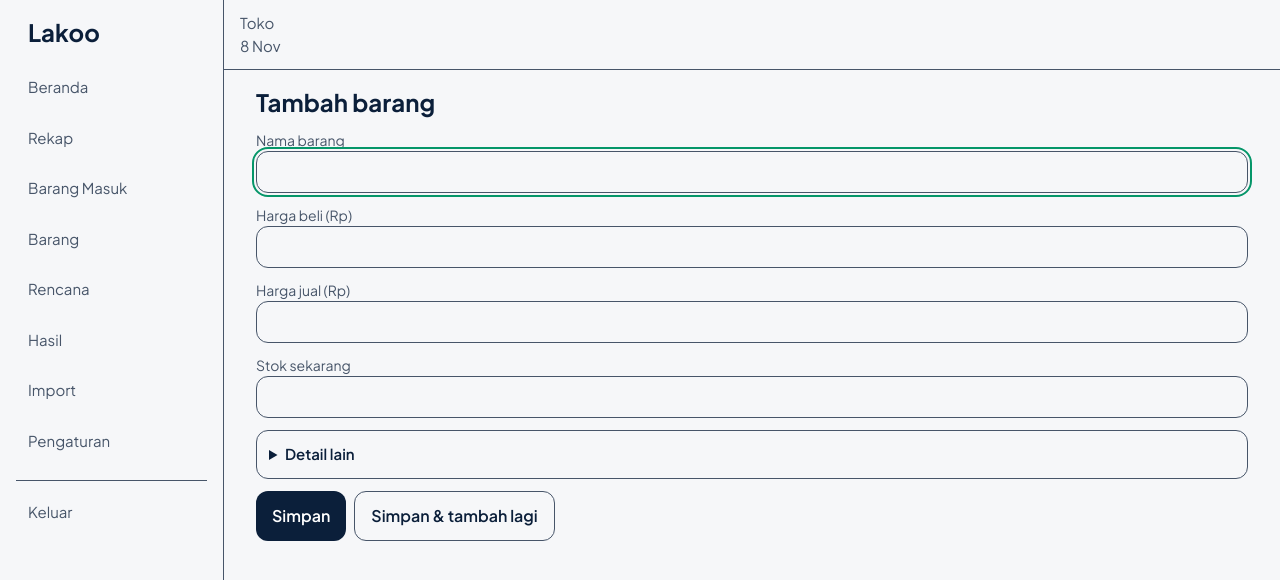
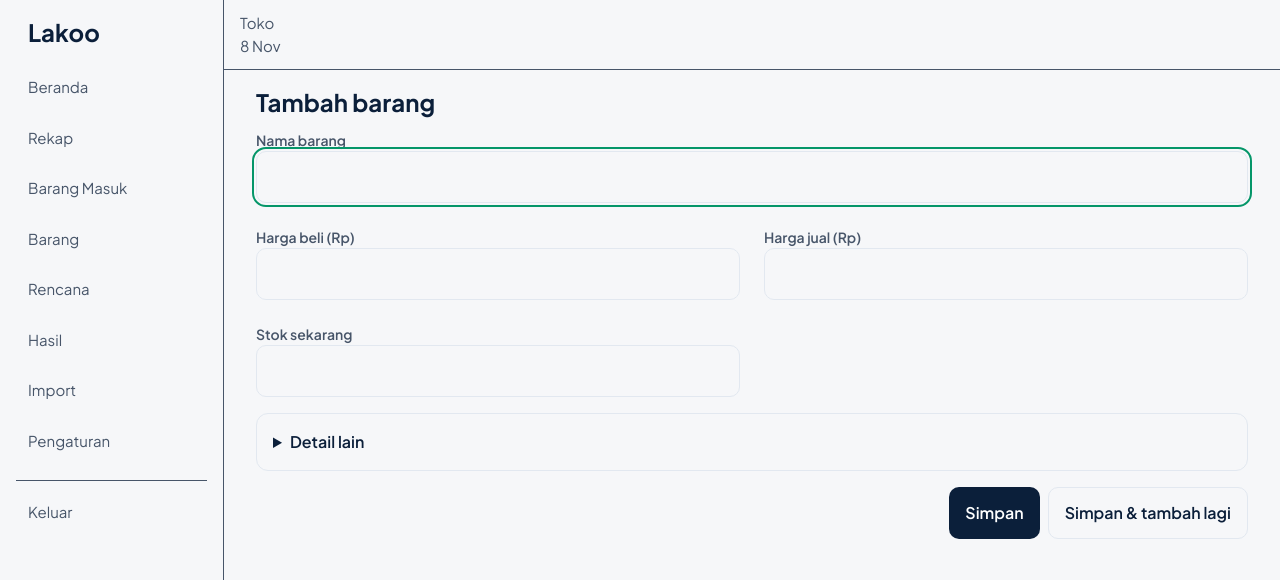
Before and after one commit to dimassyz/lakoo, a Next.js app: page /toko/barang/baru in a window 1280 px wide. Shown: the top 580 px of the page. Built offline with nearby package versions, Linux system fonts and the light colour scheme; what openapi-fetch would draw is missing.

Commit message:
feat(web): apply UI v3 layout to form, stock-in, results, import, recap, plan, settings and privacy pages

```diff
--- a/src/components/BarisMasuk.tsx
+++ b/src/components/BarisMasuk.tsx
@@ -8,11 +8,11 @@ import {
 } from "@/lib/barangMasuk";
 import { rupiah, tanggalPendek } from "@/lib/ui";
 
-const input = "rounded-card border-muted w-full border px-3 py-2";
-const label = "text-muted block text-[13px]";
+const input = "rounded-btn border-line h-[52px] w-full border px-3";
+const label = "text-muted block text-[13px] font-semibold";
 const teksError = "text-danger text-[13px] font-semibold";
 const tombolKecil =
-  "rounded-card border-muted border px-3 py-1.5 text-[13px] font-semibold";
+  "rounded-btn border-line inline-flex min-h-11 items-center border px-3 text-[13px] font-semibold";
 
 type PropsUbah = { baris: Baris; onUbah: (b: Baris) => void };
 
@@ -56,7 +56,7 @@ function AngkaBaris({ baris, onUbah }: PropsUbah) {
   const id = `produk-${baris.kunci}`;
 
   return (
-    <div className="grid grid-cols-2 gap-2">
+    <div className="grid grid-cols-2 gap-4">
       <div>
         <label htmlFor={`${id}-qty`} className={label}>
           Jumlah
@@ -126,7 +126,7 @@ export function BarisNota({
   onBuang,
 }: PropsBaris) {
   return (
-    <li className="rounded-card border-muted space-y-2 border p-3">
+    <li className="rounded-card border-line space-y-4 border p-4">
       <div className="flex items-start gap-2">
         <div className="flex-1">
           <PilihBarang baris={baris} produk={produk} onUbah={onUbah} />
@@ -136,7 +136,7 @@ export function BarisNota({
             type="button"
             aria-label={`Hapus baris ${baris.nama.trim() || "ini"}`}
             onClick={onBuang}
-            className="rounded-card border-muted mt-6 h-10 w-10 border text-lg"
+            className="rounded-btn border-line mt-6 h-11 w-11 border text-lg"
           >
             ×
           </button>
@@ -170,7 +170,7 @@ type PropsKoreksiIsi = {
 
 function AngkaKoreksi({ item, koreksi, setKoreksi }: PropsKoreksiIsi) {
   return (
-    <div className="grid grid-cols-2 gap-2">
+    <div className="grid grid-cols-2 gap-4">
       <div>
         <label htmlFor={`${item.id}-kq`} className={label}>
           Jumlah
@@ -235,7 +235,7 @@ function TombolKoreksi({
       <button
         type="button"
         onClick={onSimpan}
-        className="rounded-card bg-navy px-3 py-2 text-[13px] font-semibold text-white"
+        className="rounded-btn bg-navy inline-flex min-h-11 items-center px-4 text-[13px] font-semibold text-white"
       >
         Simpan koreksi
       </button>
@@ -256,7 +256,7 @@ function FormKoreksi({
   onBatal,
 }: PropsKoreksi) {
   return (
-    <li className="rounded-card border-muted space-y-2 border p-3">
+    <li className="rounded-card border-line space-y-4 border p-4">
       <p className="font-semibold">{item.productName}</p>
       <AngkaKoreksi item={item} koreksi={koreksi} setKoreksi={setKoreksi} />
       <TanggalKoreksi item={item} koreksi={koreksi} setKoreksi={setKoreksi} />
@@ -284,7 +284,7 @@ function AksiRiwayat({ konfirmasi, onKonfirmasi, onUbah, onHapus }: PropsAksi) {
         <button
           type="button"
           onClick={onHapus}
-          className="rounded-card border-ink border px-3 py-1.5 text-[13px] font-semibold"
+          className="rounded-btn border-ink inline-flex min-h-11 items-center border px-3 text-[13px] font-semibold"
         >
           Ya, hapus
         </button>
@@ -357,7 +357,7 @@ export function BarisRiwayat({ item, onUbah, onHapus }: PropsRiwayat) {
   }
 
   return (
-    <li className="rounded-card border-muted flex items-center gap-2 border p-3">
+    <li className="rounded-card border-line flex items-center gap-2 border p-4">
       <div className="flex-1">
         <p className="font-semibold">{item.productName}</p>
         <p className="angka text-muted text-[13px]">
--- a/src/components/FormBarang.tsx
+++ b/src/components/FormBarang.tsx
@@ -7,16 +7,20 @@ import {
 } from "@/lib/formBarang";
 
 const tombolUtama =
-  "rounded-card bg-navy px-4 py-3 font-semibold text-white disabled:opacity-40";
-const tombolGaris = "rounded-card border-muted border px-4 py-3 font-semibold";
-const kotakIsian = "rounded-card border-muted w-full border px-3 py-2";
+  "rounded-btn bg-navy inline-flex h-[52px] w-full items-center justify-center px-4 font-semibold text-white disabled:opacity-40 lg:w-auto";
+const tombolGaris =
+  "rounded-btn border-line inline-flex h-[52px] w-full items-center justify-center border px-4 font-semibold lg:w-auto";
+const kotakIsian = "rounded-btn border-line h-[52px] w-full border px-3";
 const teksError = "text-danger text-[13px] font-semibold";
 
 type Ubah = (patch: Partial<IsianBarang>) => void;
 
 function Label({ htmlFor, children }: { htmlFor: string; children: string }) {
   return (
-    <label htmlFor={htmlFor} className="text-muted block text-[14px]">
+    <label
+      htmlFor={htmlFor}
+      className="text-muted block text-[14px] font-semibold"
+    >
       {children}
     </label>
   );
@@ -47,6 +51,7 @@ function IsianTeks({
   tautan,
   onUbah,
   fokus,
+  kelas,
 }: {
   id: string;
   label: string;
@@ -55,9 +60,10 @@ function IsianTeks({
   tautan?: string;
   onUbah: (v: string) => void;
   fokus?: boolean;
+  kelas?: string;
 }) {
   return (
-    <div>
+    <div className={kelas}>
       <Label htmlFor={id}>{label}</Label>
       <input
         id={id}
@@ -106,6 +112,38 @@ function IsianAngka({
   );
 }
 
+type PropsIsian = {
+  isian: IsianBarang;
+  galat: GalatBarang;
+  onUbah: Ubah;
+};
+
+/** Field khusus mode baru: harga beli. */
+function IsianModal({ isian, galat, onUbah }: PropsIsian) {
+  return (
+    <IsianAngka
+      id="modal"
+      label="Harga beli (Rp)"
+      nilai={isian.modal}
+      galat={galat.modal}
+      onUbah={(v) => onUbah({ modal: v })}
+    />
+  );
+}
+
+/** Field khusus mode baru: stok awal. */
+function IsianStok({ isian, galat, onUbah }: PropsIsian) {
+  return (
+    <IsianAngka
+      id="stok"
+      label="Stok sekarang"
+      nilai={isian.stok}
+      galat={galat.stok}
+      onUbah={(v) => onUbah({ stok: v })}
+    />
+  );
+}
+
 function IsianUtama({
   isian,
   galat,
@@ -122,7 +160,7 @@ function IsianUtama({
   onUbah: Ubah;
 }) {
   return (
-    <div className="space-y-3">
+    <div className="grid gap-6 lg:grid-cols-2">
       <IsianTeks
         id="nama"
         label="Nama barang"
@@ -131,17 +169,10 @@ function IsianUtama({
         tautan={tautan}
         onUbah={(v) => onUbah({ nama: v })}
         fokus
+        kelas="lg:col-span-2"
       />
 
-      {baru ? (
-        <IsianAngka
-          id="modal"
-          label="Harga beli (Rp)"
-          nilai={isian.modal}
-          galat={galat.modal}
-          onUbah={(v) => onUbah({ modal: v })}
-        />
-      ) : null}
+      {baru ? <IsianModal isian={isian} galat={galat} onUbah={onUbah} /> : null}
 
       <IsianAngka
         id="jual"
@@ -151,18 +182,10 @@ function IsianUtama({
         onUbah={(v) => onUbah({ jual: v })}
       />
       {peringatan ? (
-        <p className="text-warn text-[15px] font-semibold">{peringatan}</p>
+        <p className="text-warn font-semibold lg:col-span-2">{peringatan}</p>
       ) : null}
 
-      {baru ? (
-        <IsianAngka
-          id="stok"
-          label="Stok sekarang"
-          nilai={isian.stok}
-          galat={galat.stok}
-          onUbah={(v) => onUbah({ stok: v })}
-        />
-      ) : null}
+      {baru ? <IsianStok isian={isian} galat={galat} onUbah={onUbah} /> : null}
     </div>
   );
 }
@@ -179,11 +202,9 @@ function DetailLain({
   onUbah: Ubah;
 }) {
   return (
-    <details className="rounded-card border-muted border p-3">
-      <summary className="cursor-pointer text-[15px] font-semibold">
-        Detail lain
-      </summary>
-      <div className="mt-3 space-y-3">
+    <details className="rounded-card border-line border p-4">
+      <summary className="cursor-pointer font-semibold">Detail lain</summary>
+      <div className="mt-4 grid gap-6 lg:grid-cols-2">
         <IsianTeks
           id="satuan"
           label="Satuan"
@@ -199,7 +220,7 @@ function DetailLain({
           onUbah={(v) => onUbah({ kategori: v })}
         />
         <div>
-          <label className="flex min-h-11 items-center gap-2 text-[15px]">
+          <label className="flex min-h-11 items-center gap-2">
             <input
               type="checkbox"
               checked={isian.pelengkap}
@@ -236,7 +257,7 @@ function TombolSimpan({
   onKirim: (lagi: boolean) => void;
 }) {
   return (
-    <div className="flex flex-wrap gap-2">
+    <div className="flex flex-col gap-2 lg:flex-row lg:justify-end">
       <button
         type="button"
         disabled={menyimpan}
@@ -274,7 +295,7 @@ export function FormBarang({
   const baru = mode === "baru";
 
   return (
-    <div className="space-y-3">
+    <div className="space-y-4">
       <IsianUtama
         isian={f.isian}
         galat={f.galat}
@@ -285,7 +306,7 @@ export function FormBarang({
       />
       <DetailLain isian={f.isian} galat={f.galat} baru={baru} onUbah={f.ubah} />
       {f.galat.umum ? (
-        <p role="alert" className={`${teksError} text-[15px]`}>
+        <p role="alert" className="text-danger font-semibold">
           {f.galat.umum}
         </p>
       ) : null}
--- a/src/components/NotaTempel.tsx
+++ b/src/components/NotaTempel.tsx
@@ -2,7 +2,8 @@ import { useState } from "react";
 import type { ProductSummary } from "@/lib/api";
 import { parseNota, type BarisMasuk } from "@/lib/barangMasuk";
 
-const tombolGaris = "rounded-card border-muted border px-3 py-2 font-semibold";
+const tombolGaris =
+  "rounded-btn border-line inline-flex min-h-11 items-center border px-4 font-semibold";
 
 type Props = {
   produk: ProductSummary[];
@@ -15,8 +16,11 @@ export function NotaTempel({ produk, onIsi, onTutup }: Props) {
   const [teks, setTeks] = useState("");
 
   return (
-    <div className="rounded-card border-muted space-y-2 border p-3">
-      <label htmlFor="teks-nota" className="text-muted block text-[13px]">
+    <div className="rounded-card border-line space-y-4 border p-4">
+      <label
+        htmlFor="teks-nota"
+        className="text-muted block text-[13px] font-semibold"
+      >
         Tempel teks nota
       </label>
       <textarea
@@ -25,7 +29,7 @@ export function NotaTempel({ produk, onIsi, onTutup }: Props) {
         value={teks}
         onChange={(e) => setTeks(e.target.value)}
         placeholder={"Teh Celup 10 6.200\nKopi Sachet 24 3.100"}
-        className="rounded-card border-muted w-full border px-3 py-2 font-mono text-[13px]"
+        className="rounded-btn border-line w-full border px-3 py-2 font-mono text-[16px]"
       />
       <p className="text-muted text-[13px]">
         Pola per baris: nama, jumlah, harga beli. Baris yang tidak terbaca tetap
@@ -36,7 +40,7 @@ export function NotaTempel({ produk, onIsi, onTutup }: Props) {
           type="button"
           onClick={() => onIsi(parseNota(teks, produk))}
           disabled={teks.trim() === ""}
-          className="rounded-card bg-navy px-3 py-2 font-semibold text-white disabled:opacity-40"
+          className="rounded-btn bg-navy inline-flex h-[52px] items-center px-4 font-semibold text-white disabled:opacity-40"
         >
           Isi form
         </button>
--- a/src/components/Rencana.tsx
+++ b/src/components/Rencana.tsx
@@ -6,9 +6,10 @@ import { rupiah, tanggalPendek } from "@/lib/ui";
 
 type Aksi = ReturnType<typeof useAksiRencana> & ReturnType<typeof useAksiTahap>;
 
-const tombolGaris = "rounded-card border-muted border px-4 py-3 font-semibold";
+const tombolGaris =
+  "rounded-btn border-line inline-flex h-[52px] items-center justify-center border px-4 font-semibold";
 const tombolUtama =
-  "rounded-card bg-navy px-4 py-3 font-semibold text-white disabled:opacity-40";
+  "rounded-btn bg-navy inline-flex h-[52px] items-center justify-center px-4 font-semibold text-white disabled:opacity-40";
 
 /** Ikon outcome tahap — Lucide, emoji render beda per OS. */
 const TANDA: Record<PlanStep["outcome"], LucideIcon | null> = {
@@ -49,7 +50,7 @@ function KotakHitungan({ s }: { s: PlanStep }) {
           className={
             s.isLoss
               ? "angka text-danger font-semibold"
-              : "angka text-safe font-semibold"
+              : "angka text-emerald-teks font-semibold"
           }
         >
           {s.isLoss
@@ -59,7 +60,9 @@ function KotakHitungan({ s }: { s: PlanStep }) {
       </div>
       <div className="flex justify-between gap-2">
         <dt>Bila stok habis terjual</dt>
-        <dd className="angka">±{rupiah(s.cashBackEstimate)} kembali</dd>
+        <dd className="angka text-emerald-teks font-semibold">
+          ±{rupiah(s.cashBackEstimate)} kembali
+        </dd>
       </div>
       {s.bundleProduct ? (
         <div className="flex justify-between gap-2">
@@ -78,14 +81,14 @@ function KartuTahap({ s, redup }: { s: PlanStep; redup?: boolean }) {
 
   return (
     <li
-      className={`rounded-card border-muted border p-3 ${redup ? "opacity-60" : ""}`}
+      className={`rounded-card border-line border bg-white p-4 ${redup ? "opacity-60" : ""}`}
     >
       <p className="text-muted flex items-center gap-2 text-[13px] font-semibold">
         {Ikon ? <Ikon size={16} strokeWidth={1.75} aria-hidden="true" /> : null}
         Tahap {s.stepNo} · {s.durationDays} hari
       </p>
-      <p className="font-semibold">{s.title}</p>
-      <p className="text-[15px]">{s.instructions}</p>
+      <p className="text-[17px] font-semibold">{s.title}</p>
+      <p>{s.instructions}</p>
       <p className="text-muted text-[13px]">
         Berhasil kalau: {s.successCriteria}
       </p>
@@ -105,8 +108,8 @@ function Konfirmasi({
   onBatal: () => void;
 }) {
   return (
-    <div className="rounded-card border-ink space-y-2 border p-3">
-      <p className="text-[15px]">{pesan}</p>
+    <div className="rounded-card border-ink space-y-2 border p-4">
+      <p>{pesan}</p>
       <div className="flex gap-2">
         <button type="button" onClick={onYa} className={tombolUtama}>
           Ya
@@ -131,12 +134,14 @@ function SaranRencana({
   const [tanyaUlang, setTanyaUlang] = useState(false);
 
   return (
-    <div className="space-y-2">
-      <p className="text-muted text-[13px] font-semibold">
-        {plan.source === "ai" ? "Disusun AI" : "Saran dasar"}
+    <div className="space-y-4">
+      <p>
+        <span className="rounded-pill border-line inline-block border px-2 py-0.5 text-[13px] font-semibold">
+          {plan.source === "ai" ? "Saran AI" : "Saran dasar"}
+        </span>
       </p>
-      <p className="text-[15px]">{plan.rationale}</p>
-      <ol className="space-y-2">
+      <p>{plan.rationale}</p>
+      <ol className="space-y-4">
         {plan.steps.map((s) => (
           <KartuTahap key={s.stepNo} s={s} />
         ))}
@@ -250,12 +255,12 @@ function IsiTahapBerjalan({
   onTanya: (t: "berhasil" | "belum") => void;
 }) {
   return (
-    <div className="rounded-card border-safe space-y-2 border p-3">
+    <div className="rounded-card border-emerald space-y-2 border bg-white p-4">
       <p className="text-muted text-[13px] font-semibold">
         Sedang berjalan · Tahap {s.stepNo} · {s.durationDays} hari
       </p>
-      <p className="font-semibold">{s.title}</p>
-      <p className="text-[15px]">{s.instructions}</p>
+      <p className="text-[17px] font-semibold">{s.title}</p>
+      <p>{s.instructions}</p>
       <p className="text-muted text-[13px]">
         Mulai {s.startedOn ? tanggalPendek(s.startedOn) : "–"} · cek{" "}
         {s.dueOn ? tanggalPendek(s.dueOn) : "–"}
@@ -341,7 +346,7 @@ function AktifRencana({
   return (
     <div className="space-y-2">
       <KasPulih plan={plan} />
-      <ol className="space-y-2">
+      <ol className="space-y-4">
         {plan.steps.map((s) =>
           s.outcome === "in_progress" ? (
             <li key={s.stepNo}>
@@ -372,7 +377,7 @@ function AktifRencana({
         <button
           type="button"
           onClick={() => setTanyaStop(true)}
-          className="text-[15px] underline"
+          className="underline"
         >
           Hentikan rencana
         </button>
@@ -383,8 +388,8 @@ function AktifRencana({
 
 function SelesaiRencana({ plan, onBaru }: { plan: Plan; onBaru: () => void }) {
   return (
-    <div className="rounded-card border-muted space-y-2 border p-3">
-      <p className="angka text-[15px]">
+    <div className="rounded-card border-line space-y-2 border bg-white p-4">
+      <p className="angka">
         {pesanAkhir(plan)} {rupiah(plan.recovered)} kembali.
       </p>
       <button type="button" onClick={onBaru} className={tombolGaris}>
@@ -427,7 +432,7 @@ function TombolBuat({ pesan, onBuat }: { pesan: string; onBuat: () => void }) {
         Buat rencana
       </button>
       {pesan ? (
-        <p role="alert" className="text-danger text-[15px] font-semibold">
+        <p role="alert" className="text-danger font-semibold">
           {pesan}
         </p>
       ) : null}
@@ -445,16 +450,12 @@ type PropsTanpaRencana = {
 function IsiTanpaRencana({ jenis, produk, pesan, onBuat }: PropsTanpaRencana) {
   switch (jenis) {
     case "memuat":
-      return <p className="text-muted text-[15px]">Memuat…</p>;
+      return <p className="text-muted">Memuat…</p>;
     case "pelengkap":
-      return (
-        <p className="text-[15px]">
-          Barang pelengkap tidak diberi saran obral.
-        </p>
-      );
+      return <p>Barang pelengkap tidak diberi saran obral.</p>;
     case "sehat":
       return (
-        <p className="text-[15px]">
+        <p>
           Barang ini sehat.
           {produk.daysUntilEmpty !== null
             ? ` ±${produk.daysUntilEmpty} hari lagi habis.`
@@ -462,7 +463,7 @@ function IsiTanpaRencana({ jenis, produk, pesan, onBuat }: PropsTanpaRencana) {
         </p>
       );
     case "membuat":
-      return <p className="text-muted text-[15px]">Memuat…</p>;
+      return <p className="text-muted">Memuat…</p>;
     default:
       return <TombolBuat pesan={pesan} onBuat={() => onBuat(false)} />;
   }
--- a/src/components/WeekChart.tsx
+++ b/src/components/WeekChart.tsx
@@ -15,14 +15,14 @@ export function WeekChart({ weekQty }: Props) {
   const puncak = Math.max(1, ...nilai);
 
   return (
-    <section className="rounded-card border-muted border p-3">
+    <section className="rounded-card border-line border bg-white p-4">
       <h2 className="text-muted text-[13px] font-semibold">
         Terjual per 7 hari · kiri terlama
       </h2>
       <div className="mt-2 flex items-end gap-1" aria-hidden="true">
         {nilai.map((n, i) => (
           <div key={i} className="flex flex-1 flex-col items-center gap-1">
-            <span className="text-[11px]">{n}</span>
+            <span className="angka text-[13px]">{n}</span>
             <div
               className="bg-emerald w-full rounded-t"
               style={{
```
Also changed, not shown: src/components/RekapBaris.tsx (+16 -19 lines).
